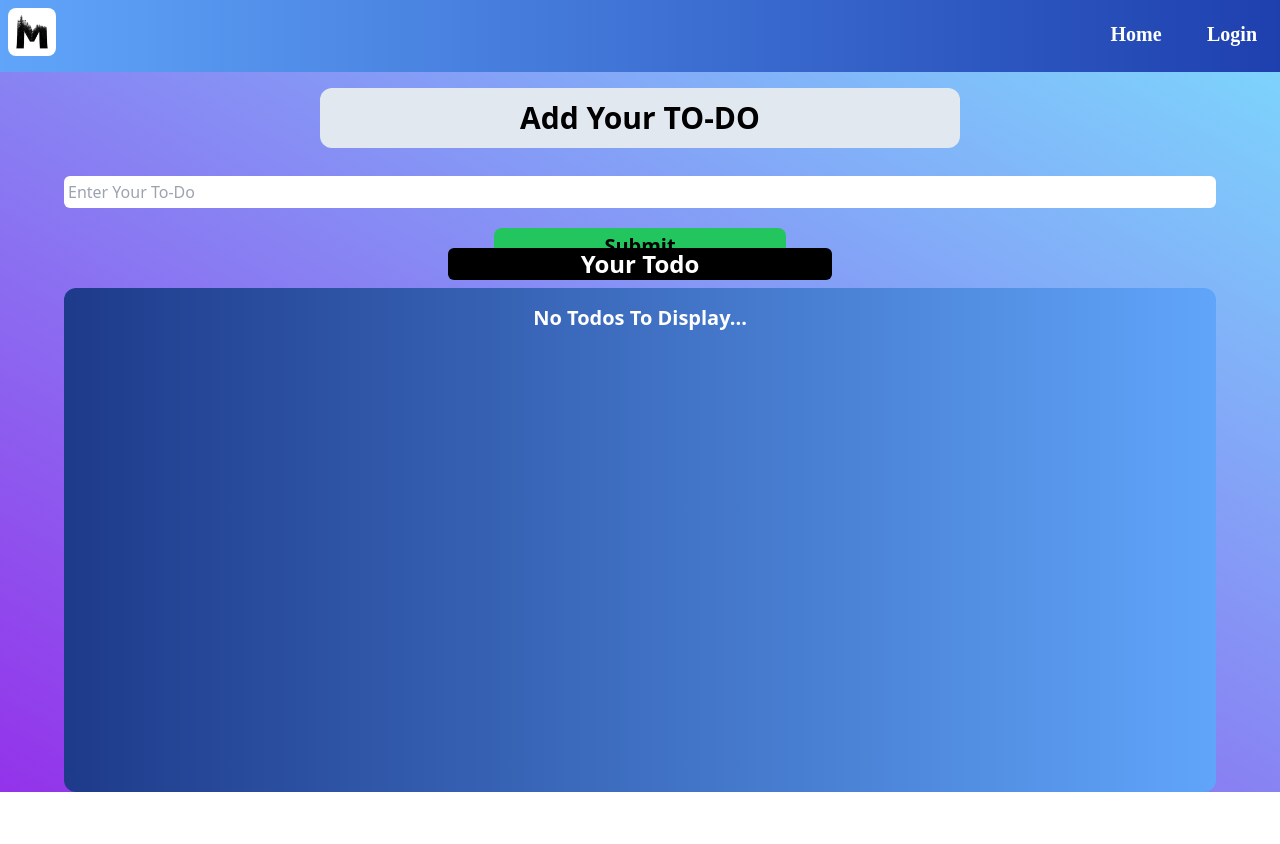
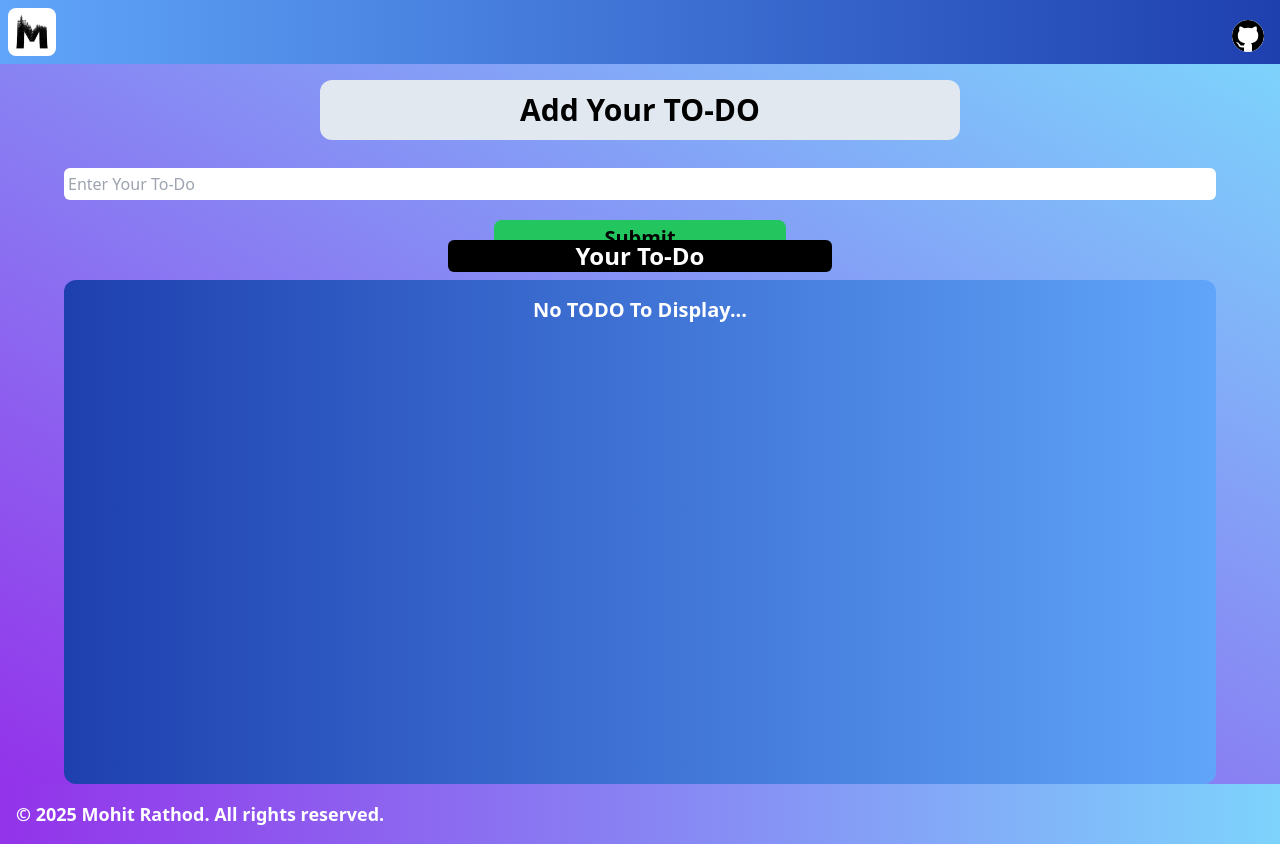
Before and after one commit to RathodMohit-94/ToDoListByMohit, a React (Vite) app: page / in a window 1280 px wide. Before the commit the page ends 800 px from the top, so only its background shows below. Built offline with nearby package versions, Linux system fonts and the light colour scheme; a web font is replaced by a local one.

Commit message:
Initial commit

```diff
--- a/index.html
+++ b/index.html
@@ -2,9 +2,9 @@
 <html lang="en">
   <head>
     <meta charset="UTF-8" />
-    <link rel="icon" type="image/svg+xml" href="/vite.svg" />
+    <link rel="icon" type="image/svg+xml" href="./src/assets/1.png" />
     <meta name="viewport" content="width=device-width, initial-scale=1.0" />
-    <title>Vite + React</title>
+    <title>TO DO LIST</title>
     <link rel="preconnect" href="https://fonts.googleapis.com" />
     <link rel="preconnect" href="https://fonts.gstatic.com" crossorigin />
     <link
--- a/package.json
+++ b/package.json
@@ -10,6 +10,7 @@
     "preview": "vite preview"
   },
   "dependencies": {
+    "gh-pages": "^6.3.0",
     "react": "^19.1.0",
     "react-dom": "^19.1.0",
     "uuid": "^11.1.0"
--- a/src/App.jsx
+++ b/src/App.jsx
@@ -1,6 +1,7 @@
 import { useState } from 'react'
 import Navbar from './components/Navbar'
 import MainCon from './components/MainCon'
+import Footer from './components/Footer'
 
 function App() {
 
@@ -8,6 +9,7 @@ function App() {
     <>
     <Navbar />
     <MainCon />
+    <Footer tittle='Mohit Rathod' />
     </>
   )
 }
--- /dev/null
+++ b/src/components/Footer.jsx
@@ -0,0 +1,15 @@
+import React from "react";
+
+const Footer = (props) => {
+  return (
+    <footer className="bg-gradient-to-r from-purple-600 to-sky-300 w-full py-4 mt-auto">
+      <div className="container mx-auto flex flex-col items-center justify-between gap-4 px-4 sm:flex-row">
+        <div className="text-white font-semibold text-lg">
+          &copy; {new Date().getFullYear()} {props.tittle}. All rights reserved.
+        </div>
+        </div>
+    </footer>
+  );
+};
+
+export default Footer;
--- a/src/components/MainCon.jsx
+++ b/src/components/MainCon.jsx
@@ -1,69 +1,92 @@
-import React, { useState } from "react";
-
+import React, { useState, useEffect } from "react";
 import { v4 as uuidv4 } from "uuid";
 
 const MainCon = () => {
   const [todo, setTodo] = useState("");
   const [todos, setTodos] = useState([]);
+  const [isLoading, setIsLoading] = useState(true); // Track loading state
+
+  const [showFinished, SetshowFinished] = useState(true);
+  const toggleFinshed = (param) => {
+
+  };
+
+  // Load todos from localStorage on mount
+  useEffect(() => {
+    try {
+      const storedTodos = localStorage.getItem("todos");
+      if (storedTodos) {
+        const parsedTodos = JSON.parse(storedTodos);
+        if (Array.isArray(parsedTodos)) {
+          setTodos(parsedTodos);
+        } else {
+          console.warn(
+            "Invalid todos data in localStorage, resetting to empty array"
+          );
+          setTodos([]);
+        }
+      }
+    } catch (error) {
+      console.error("Error loading todos from localStorage:", error);
+      setTodos([]); // Fallback to empty array on error
+    } finally {
+      setIsLoading(false); // Mark loading as complete
+    }
+  }, []);
+
+  // Save todos to localStorage when todos change
+  useEffect(() => {
+    if (!isLoading) {
+      // Only save after initial load
+      try {
+        localStorage.setItem("todos", JSON.stringify(todos));
+      } catch (error) {
+        console.error("Error saving todos to localStorage:", error);
+      }
+    }
+  }, [todos, isLoading]);
 
   const handleAdd = () => {
-    setTodos([...todos, { id:uuidv4(), todo, isCompleted: false }]);
+    if (todo.trim()) {
+      setTodos([...todos, { id: uuidv4(), todo, isCompleted: false }]);
       setTodo("");
-    setLS();
+    }
   };
 
   const handleChange = (e) => {
     setTodo(e.target.value);
-
   };
 
-  const handleEdit = (e , id) => {
-    let t = todos.filter(i =>i.id === id)
-    setTodo(t[0].todo);
-    let newTodos = todos.filter(item=> {
-      return item.id !== id;
-    });
-    setTodos(newTodos)
-    setLS();
+  const handleEdit = (e, id) => {
+    const todoItem = todos.find((item) => item.id === id);
+    if (todoItem) {
+      setTodo(todoItem.todo);
+      setTodos(todos.filter((item) => item.id !== id));
+    }
   };
 
-
-  const setLS = (params) => {
-    localStorage.setItem("todos",JSON.stringify(todos))
-   }
-
   const handleDelete = (e, id) => {
-    console.log(`this is id ${id}`);
-    let index = todos.findIndex(item=> {
-      return item.id === id;
-    });
-    let newTodos = todos.filter(item=> {
-      return item.id !== id;
-    });
-    setTodos(newTodos)
-    setLS();
+    setTodos(todos.filter((item) => item.id !== id));
   };
 
   const handleCheckbox = (e) => {
-    let id = e.target.name;
-    // console.log(`this is id ${id}`); to check the working
-    let index = todos.findIndex(item=> {
-      return item.id === id;
-    });
-    let newTodos = [...todos];
+    const id = e.target.dataset.id;
+    const index = todos.findIndex((item) => item.id === id);
+    if (index !== -1) {
+      const newTodos = [...todos];
       newTodos[index].isCompleted = !newTodos[index].isCompleted;
       setTodos(newTodos);
-    setLS();
+    }
   };
 
   return (
-    <div className=" bg-gradient-to-tr  min-w-[80vw] min-h-[90vh] box-border justify-start from-purple-600 to-sky-300 h-80 flex  items-center flex-col">
+    <div className="bg-gradient-to-tr min-w-[80vw] min-h-[90vh] box-border justify-start from-purple-600 to-sky-300 h-80 flex items-center flex-col">
       {/* Add TODO container */}
-      <div className="flex flex-col w-full items-center box-border overflow-hidden ">
-        <div className="bg-slate-200 w-2/4 h-16 mb-5 text-center font-bold text-3xl m-4 p-3 rounded-xl ">
+      <div className="flex flex-col w-full items-center box-border overflow-hidden">
+        <div className="bg-slate-200 w-2/4 h-16 mb-5 text-center font-bold text-3xl m-4 p-3 rounded-xl">
           <h2>Add Your TO-DO</h2>
         </div>
-        <div className="flex flex-col items-center justify-center gap-3  rounded-2xl  ">
+        <div className="flex flex-col items-center justify-center gap-3 rounded-2xl">
           <input
             onChange={handleChange}
             value={todo}
@@ -73,60 +96,68 @@ const MainCon = () => {
           />
           <button
             onClick={handleAdd}
-            className="bg-green-500 hover:bg-black hover:text-white mb-3 h-9 font-bold text-xl rounded-lg w-1/4 "
+            className="bg-green-500 hover:bg-black hover:text-white mb-3 h-9 font-bold text-xl rounded-lg w-1/4"
           >
             Submit
           </button>
+
         </div>
       </div>
 
       {/* Display TODO Container */}
-      <h2 className=" text-center w-[30%] mb-2 bg-black text-2xl rounded-md font-bold text-white ">
-            Your Todo
+      <h2 className="text-center w-[30%] mb-2 bg-black text-2xl rounded-md font-bold text-white">
+        Your To-Do
       </h2>
-      <div className="bg-gradient-to-r from-blue-900 to-blue-400  min-w-[90%] rounded-xl p-4  w-10/12 h-4/6 min-h-[70%]  overflow-scroll">
+      <div className="bg-gradient-to-r no-scrollbar from-blue-800 to-blue-400 min-w-[90%] rounded-xl p-4 w-10/12 h-4/6 min-h-[70%] overflow-y-auto">
         <div className="todo">
-          {todos.length === 0 && <div className="text-white font-bold text-xl text-center">No Todos To Display...</div> }
-          {todos.map(item=> {
-            return (
-              <>
-                <div key={item.id} className=" todos box-border flex-wrap border-solid justify-between items-center flex text-white p-2">
-                    <div className="flex gap-4 w-[70% ">
+          {isLoading ? (
+            <div className="text-white font-bold text-xl text-center">
+              Loading...
+            </div>
+          ) : todos.length === 0 ? (
+            <div className="text-white font-bold text-xl text-center">
+              No TODO To Display...
+            </div>
+          ) : (
+            todos.map((item) => (
+              <div
+                key={item.id}
+                className="todos box-border flex-wrap border-solid justify-between items-center flex text-white p-2"
+              >
+                <div className="flex gap-4 w-[70%]">
                   <input
                     type="checkbox"
                     onChange={handleCheckbox}
-                      name={item.id}
-                      value={item.isCompleted}
-                      required
+                    data-id={item.id}
+                    checked={item.isCompleted}
                   />
                   <div
                     className={
                       item.isCompleted
-                          ? "text  text-white rounded-sm w-[80%] font-semibold ml-2 p-1 line-through text-xl"
-                          : "text  text-white rounded-sm w-[80%] font-semibold  p-1 ml-2 text-xl"
+                        ? "text-white h-auto overflow-x-scroll no-scrollbar font-semibold text-xl line-through"
+                        : "text-white h-auto overflow-x-scroll no-scrollbar font-semibold text-xl"
                     }
                   >
                     {item.todo}
                   </div>
                 </div>
-                  <div className="flex gap-1 ">
+                <div className="flex gap-1 h-full">
                   <button
-                      onClick={(e) => {handleEdit(e,item.id)}}
-                      className="bg-violet-600 hover:bg-violet-950 rounded-md p-1 m-1 text-white font-bold "
+                    onClick={(e) => handleEdit(e, item.id)}
+                    className="bg-violet-600 hover:bg-violet-950 rounded-md p-1 m-1 text-white font-bold"
                   >
-                      Edit{" "}
+                    Edit
                   </button>
                   <button
-                      onClick={(e)=>{handleDelete(e, item.id)}}
-                      className="bg-violet-600 hover:bg-violet-950 rounded-md p-1 m-1 text-white font-bold "
+                    onClick={(e) => handleDelete(e, item.id)}
+                    className="bg-violet-600 hover:bg-violet-950 rounded-md p-1 m-1 text-white font-bold"
                   >
                     Delete
                   </button>
                 </div>
               </div>
-              </>
-            );
-          })}
+            ))
+          )}
         </div>
       </div>
     </div>
--- a/src/components/Navbar.jsx
+++ b/src/components/Navbar.jsx
@@ -1,10 +1,11 @@
 import React from 'react'
 import logo from '../assets/1.png'
+import githublogo from '../assets/github.svg'
 
 
 const Navbar = () => {
   return (
-    <div className='flex justify-between border-solid border-white bg-gradient-to-r to-blue-800 from-blue-400 '>
+    <div className='flex justify-between border-solid border-white   bg-gradient-to-r to-blue-800 from-blue-400 '>
       {/* Logo */}
         <div className='w-12 bg-transparent  justify-center items-center m-2  '>
             <a href="/">
@@ -12,8 +13,8 @@ const Navbar = () => {
         </div>
     {/* Side Bar */}
         <div className=' font-edu-nsw-act-hand flex gap-8 m-2 p-2 flex-row text-wrap text-center text-xl font-bold text-white '>
-            <a className='hover:bg-slate-200 pt-1 duration-500 hover:shadow-lg transition-all hover:text-black hover:rounded-md h-10 w-16' href="/">Home</a>
-            <a className='hover:bg-slate-200 pt-1 duration-500 hover:shadow-lg transition-all hover:text-black hover:rounded-md h-10 w-16' href="/">Login</a>
+            <a className='hover:bg-slate-200 pt-1 h-8 duration-500 hover:shadow-lg transition-all hover:text-black hover:rounded-md w-8' href="https://github.com/RathodMohit-94" target='_blank'><img className='w-8 h-8  bg-white rounded-full' src={githublogo} alt="GitHubLink" /></a>
+            {/* <a className='hover:bg-slate-200 pt-1 duration-500 hover:shadow-lg transition-all hover:text-black hover:rounded-md h-10 w-16' href="/">Login</a> */}
         </div>
     </div>
   )
--- a/src/index.css
+++ b/src/index.css
@@ -19,3 +19,15 @@
   font-weight: 700;
   font-style: normal;
 }
+
+@layer utilities {
+      /* Hide scrollbar for Chrome, Safari and Opera */
+      .no-scrollbar::-webkit-scrollbar {
+          display: none;
+      }
+     /* Hide scrollbar for IE, Edge and Firefox */
+      .no-scrollbar {
+          -ms-overflow-style: none;  /* IE and Edge */
+          scrollbar-width: none;  /* Firefox */
+    }
+  }
```
Also changed, not shown: src/assets/github.svg (added), 1 other file (tests, documents, lock files or other folders). Lines whose indentation alone changed are shown as unchanged.
